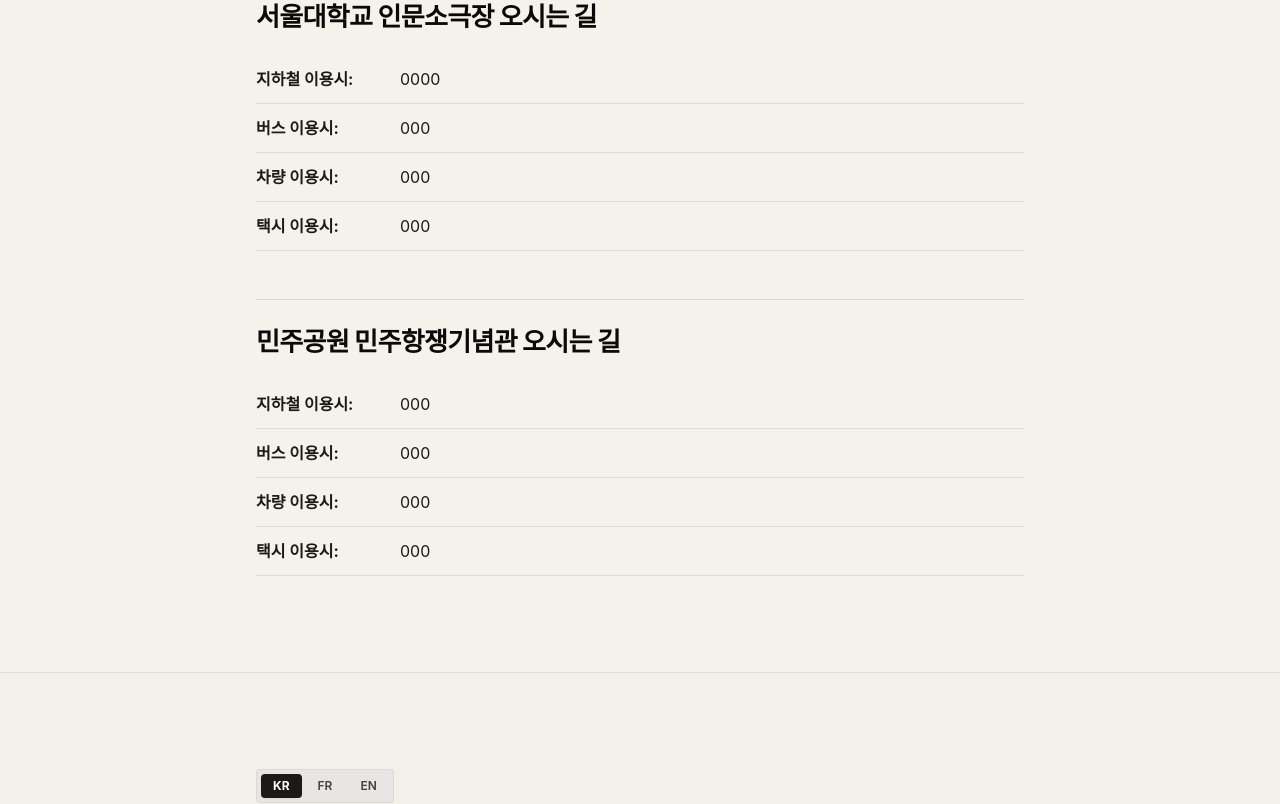
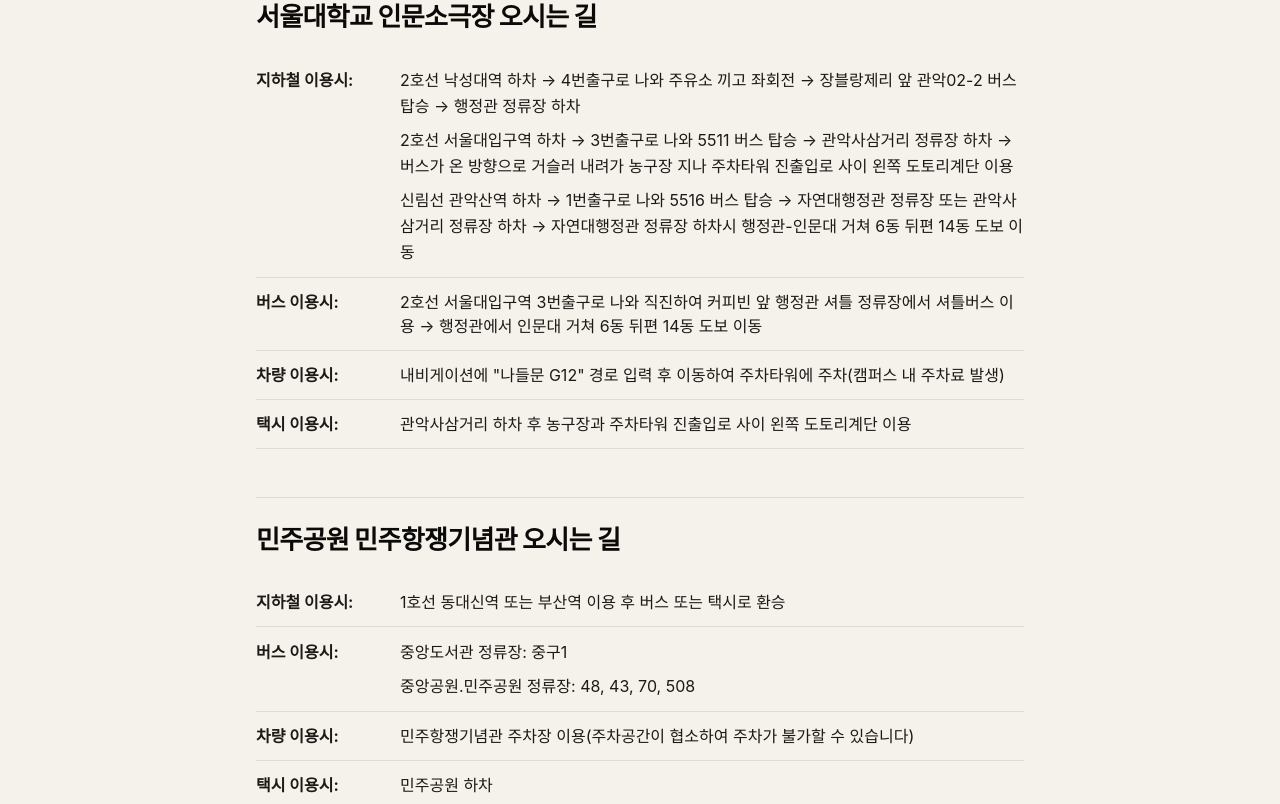
Before and after one commit to laurent721/lesvillescoulantes, a React (Vite) app: page / in a window 1280 px wide. Shown: the part 3140-3944 px from the top of the page. Built offline with nearby package versions, Linux system fonts and the light colour scheme; a web font is replaced by a local one.

Commit message:
feat: update venue directions and display
Add detailed transportation information for venues and improve rendering logic to support line breaks in direction details.

```diff
--- a/src/App.tsx
+++ b/src/App.tsx
@@ -18,7 +18,7 @@
 import { generateStandaloneHtml } from './utils/standaloneHtmlGenerator';
 import { SlidersHorizontal, QrCode, Download } from 'lucide-react';
 
-const STORAGE_KEY = 'theatrical_program_content_v22';
+const STORAGE_KEY = 'theatrical_program_content_v25';
 const FONT_STORAGE_KEY = 'theatrical_program_fontsize_v1';
 
 export default function App() {
--- a/src/components/SectionDirections.tsx
+++ b/src/components/SectionDirections.tsx
@@ -16,6 +16,22 @@
     lg: 'text-base sm:text-[17px]',
     xl: 'text-[17px] sm:text-lg'
   }[fontSize];
+
+  const renderDetail = (text: string) => {
+    const lines = text.split(/<br\s*\/?>|\n/).map((l) => l.trim()).filter(Boolean);
+    if (lines.length <= 1) {
+      return <span className="text-stone-850 break-all flex-1">{text}</span>;
+    }
+    return (
+      <div className="flex-1 space-y-2">
+        {lines.map((line, idx) => (
+          <p key={idx} className="text-stone-850 break-all leading-relaxed">
+            {line}
+          </p>
+        ))}
+      </div>
+    );
+  };
 
   return (
     <section id="directions" className="bg-[#F5F2EB] text-stone-900 py-16 sm:py-24 px-5 sm:px-8 border-b border-stone-300/60">
@@ -39,25 +55,25 @@
                 {venue.subway && (
                   <div className={`py-3 flex flex-col sm:flex-row sm:items-baseline gap-1 sm:gap-4 ${bodyTextClass}`}>
                     <span className="font-bold text-stone-900 w-32 shrink-0">지하철 이용시:</span>
-                    <span className="text-stone-850 break-all flex-1">{venue.subway}</span>
+                    {renderDetail(venue.subway)}
                   </div>
                 )}
                 {venue.bus && (
                   <div className={`py-3 flex flex-col sm:flex-row sm:items-baseline gap-1 sm:gap-4 ${bodyTextClass}`}>
                     <span className="font-bold text-stone-900 w-32 shrink-0">버스 이용시:</span>
-                    <span className="text-stone-850 break-all flex-1">{venue.bus}</span>
+                    {renderDetail(venue.bus)}
                   </div>
                 )}
                 {venue.car && (
                   <div className={`py-3 flex flex-col sm:flex-row sm:items-baseline gap-1 sm:gap-4 ${bodyTextClass}`}>
                     <span className="font-bold text-stone-900 w-32 shrink-0">차량 이용시:</span>
-                    <span className="text-stone-850 break-all flex-1">{venue.car}</span>
+                    {renderDetail(venue.car)}
                   </div>
                 )}
                 {venue.taxi && (
                   <div className={`py-3 flex flex-col sm:flex-row sm:items-baseline gap-1 sm:gap-4 ${bodyTextClass}`}>
                     <span className="font-bold text-stone-900 w-32 shrink-0">택시 이용시:</span>
-                    <span className="text-stone-850 break-all flex-1">{venue.taxi}</span>
+                    {renderDetail(venue.taxi)}
                   </div>
                 )}
               </div>
--- a/src/data/defaultContent.ts
+++ b/src/data/defaultContent.ts
@@ -34,7 +34,7 @@
     firstGroupTime: '개막시간: 19시(서울) 15시(부산)',
     secondGroupLabel: '서울(27일 28일 29일)',
     secondGroupTime: '개막시간: 13시부터(예약제)',
-    noticeBox: '퍼포먼스 2는 모두가 함께 만드는 순서입니다. 퍼포먼스의 원활한 진행을 위해 관객 여러분께서는 뜨개실을 지참해 주세요. 뜨개실은 대바늘용으로, 길면 길수록 좋습니다.',
+    noticeBox: '퍼포먼스 2는 모두가 함께 만드는 순서입니다. 퍼포먼스의 원활한 진행을 위해 관객 여러분께서는 뜨개실을 지참해 주세요. 뜨개실은 대바늘용으로, 어떤 색이든 상관 없이 길면 길수록 좋습니다.',
     items: [
       {
         title: '퍼포먼스 1 — 얼음땡',
@@ -58,17 +58,17 @@
     venues: [
       {
         title: '서울대학교 인문소극장 오시는 길',
-        subway: '0000',
-        bus: '000',
-        car: '000',
-        taxi: '000'
+        subway: '2호선 낙성대역 하차 → 4번출구로 나와 주유소 끼고 좌회전 → 장블랑제리 앞 관악02-2 버스 탑승 → 행정관 정류장 하차 <br> 2호선 서울대입구역 하차 → 3번출구로 나와 5511 버스 탑승 → 관악사삼거리 정류장 하차 → 버스가 온 방향으로 거슬러 내려가 농구장 지나 주차타워 진출입로 사이 왼쪽 도토리계단 이용 <br> 신림선 관악산역 하차 → 1번출구로 나와 5516 버스 탑승 → 자연대행정관 정류장 또는 관악사삼거리 정류장 하차 → 자연대행정관 정류장 하차시 행정관-인문대 거쳐 6동 뒤편 14동 도보 이동',
+        bus: '2호선 서울대입구역 3번출구로 나와 직진하여 커피빈 앞 행정관 셔틀 정류장에서 셔틀버스 이용 → 행정관에서 인문대 거쳐 6동 뒤편 14동 도보 이동',
+        car: '내비게이션에 "나들문 G12" 경로 입력 후 이동하여 주차타워에 주차(캠퍼스 내 주차료 발생)',
+        taxi: '관악사삼거리 하차 후 농구장과 주차타워 진출입로 사이 왼쪽 도토리계단 이용'
       },
       {
         title: '민주공원 민주항쟁기념관 오시는 길',
-        subway: '000',
-        bus: '000',
-        car: '000',
-        taxi: '000'
+        subway: '1호선 동대신역 또는 부산역 이용 후 버스 또는 택시로 환승',
+        bus: '중앙도서관 정류장: 중구1 <br> 중앙공원.민주공원 정류장: 48, 43, 70, 508',
+        car: '민주항쟁기념관 주차장 이용(주차공간이 협소하여 주차가 불가할 수 있습니다)',
+        taxi: '민주공원 하차'
       }
     ]
   },
@@ -90,9 +90,11 @@
         authorName: 'Ahn Geon-woo',
         heading: 'Ressentir le même espace aux côtés de présences désormais disparues',
         paragraphs: [
-          'Nous croyons que le théâtre doit toujours demeurer un espace de résistance face à la vitesse du monde contemporain. Dans une société où tout s’efface et se remplace à un rythme effréné, nous avançons sans même avoir le temps de nous demander ce que nous perdons en chemin. Cette création est née du désir d’accueillir sur la scène, telle une humble écuelle, les voix de ceux qui habitaient des lieux sans nom, effacés des cartes par cette gigantesque accélération.',
-          'Porter une œuvre sur scène ne se résume pas à mettre en images un texte imprimé. C’est tisser une mémoire commune où résonnent la respiration de l’acteur, la texture des décors, l’obscurité des lumières et la densité des silences partagés avec le public. Pour cette production, nous avons délibérément écarté tout artifice ou ornement superflu afin de nous consacrer à la sincérité du verbe et à la résonance essentielle du texte.',
-          'Nous espérons que le public présent ce soir pourra, le temps de cette représentation, déposer le bruit du quotidien. Puisse cet instant suspendu dans la salle entrouvrir avec douceur la porte d’un souvenir précieux enfoui au plus profond de chacun d’entre vous.'
+          'Dans chaque espace, il existe des traces laissées par les êtres du passé. Ces traces s’accumulent pendant longtemps et finissent par former l’histoire d’un lieu. Il existe plusieurs manières d’enregistrer et de consulter cette histoire. Il y a aussi, forcément, des histoires qui ne peuvent pas être mises en mots.',
+          'Le geste en est un exemple. Un geste enregistré par l’écriture ressemble à un poème secret : il ne peut pas montrer entièrement la forme réelle du geste. Mais c’est justement dans ce caractère imprécis que se trouvent des contextes cachés, restés au-delà de ce qui a été écrit. À travers notre recherche sur Park Jong-cheol et sur le mouvement de démocratisation de 1987, nous avons essayé de suivre l’histoire des gestes qui apparaissent dans différents documents écrits. Les gestes étaient très divers dans les archives, comme ils le sont dans la réalité : gestes de cri, de dénonciation, de silence, de fuite, gestes de lancer, de frapper, de demander pardon, de se repentir, de protester, de tomber, et beaucoup d’autres encore. Parmi tous ces gestes qui composent l’histoire, nous avons décidé d’essayer de sentir et d’expérimenter l’histoire à travers le corps comme matière et le geste comme action.',
+          'Et il existe une ville dans laquelle tous ces gestes ont autrefois circulé et débordé. Au moment où les gestes exprimant le désir de démocratie formaient un nouveau paysage urbain, les citoyens sont eux-mêmes sortis dans les rues. Ils ont fait de leurs corps des gestes et ont crié pour la justice au milieu d’une époque où les bouches étaient fermées et les yeux couverts. La ville est alors devenue, volontairement, une scène où les gestes pouvaient se déployer.',
+          'C’est la même ville, mais aujourd’hui elle nous apparaît autrement. Les jeunes qui étaient descendus dans la rue ont maintenant des corps d’âge moyen. Certains de ces corps ont sans doute déjà disparu. Pourtant, nous savons que les cris et les tensions de cette époque font encore partie de la ville. Maintenant que les êtres du passé s’éloignent peu à peu avec le mouvement du temps, quel sens peut avoir une tentative de sentir les contextes du passé avec un corps jeune ? Qu’est-ce que nous pouvons rencontrer à ce point de contact ?',
+          'Comme dans la ville de cette époque, personne ne sait ce qui se trouvera à la fin de cette performance, créée ensemble par les corps de tous les performeurs présents dans un même espace. Pour cette raison, l’expérience vécue par chaque corps sera également différente. Pendant que plusieurs performances émergent en même temps, nous attendons de voir de quelle manière nos corps pourront entrer en contact avec les contextes du passé.'
         ],
         closing: ''
       },
@@ -101,9 +103,11 @@
         authorName: 'Geonwoo Ahn',
         heading: 'Sensing the Shared Space Alongside What Has Now Vanished',
         paragraphs: [
-          'We believe that the theater must always remain a sanctuary that resists the relentless speed of contemporary life. In a modern society where everything is swiftly erased and replaced, we rush forward without even the breathing room to ask what we might be leaving behind. This performance began with the desire to gather onto the stage, like an intimate vessel, the voices of nameless places and forgotten souls swept away from the map by immense speed.',
-          'Bringing a theatrical performance to the stage is never merely about visualizing a printed script. It is an act of constructing collective memory, breathing together with the audience through the performer’s breath, the texture of the stage, the deep shadows, and shared silence. For this production, we consciously stripped away ornate decor and excessive spectacle to focus squarely on the honest language of the performer and the organic resonance of the text.',
-          'We hope that all of you visiting the theater today may momentarily set aside the clamor of everyday life. May this quiet hour shared in the dark auditorium gently knock on the door of memories long kept within your hearts, serving as a time of warm and genuine hospitality.'
+          'In every space, there are traces left by people from the past. These traces build up over a long period of time and eventually form the history of a place. There are many different ways to record and look into history. There are also histories that, inevitably, could not be recorded in written words.',
+          'Gestures are one example. A gesture recorded in writing is like a secret poem. It cannot fully reveal the complete form of the gesture, but rather, within this unclear quality, there are hidden contexts that remain beyond the written record. Through our research on Park Jong-cheol and the democratization movement of 1987, we traced the history of gestures that could be found in various written documents. The gestures were diverse in written records, just as they were in reality. Gestures of crying out, gestures of condemnation, gestures of silence, gestures of running away, gestures of throwing, gestures of hitting, gestures of atonement, gestures of repentance, gestures of questioning, gestures of falling, and countless other gestures. Among the many gestures that make up history, we decided to try to sense and experience history through the body as material and gesture as performance.',
+          'And there was a city in which all of these gestures moved and overflowed. As gestures of desire for democracy formed a new landscape of the city, citizens themselves came out into the streets and performed their gestures, crying out for justice in the middle of an era in which mouths were blocked and eyes were covered. The city willingly became a stage where gestures could unfold.',
+          'It is the same city, but the city of today comes to us in a different form from that time. The young people who went out into the streets have now become middle-aged bodies. Some bodies may have already passed away. Still, we know that the cries and tensions of that period continue to form part of the city. Now, as people from the past gradually move away with the flow of time, what kind of meaning can there be in trying to sense the context of the past through a young body? What can we encounter at that point of contact?',
+          'As in the city of that time, no one knows what will be found at the end of this performance, which is created together by the bodies of all performers existing in the same space. Because of this, the experience that each body goes through will also be different. As multiple performances emerge at the same time, we look forward to seeing how our bodies may come into contact with the contexts of the past.'
         ],
         closing: ''
       }
@@ -127,24 +131,30 @@
       fr: {
         authorTitle: '',
         authorName: 'Jang Min-young',
-        heading: 'Face au même espace aux côtés de présences désormais disparues',
+        heading: 'Mots de Dramaturgue',
         subheading: '',
         paragraphs: [
-          'Une ville n’est pas un simple ensemble d’édifices et d’infrastructures matérielles. C’est une strate temporelle colossale où se déposent les trajectoires, les blessures et les désirs des innombrables âmes qui l’ont arpentée. Tout en abordant la tragédie contemporaine de la perte des lieux, cette réflexion maintient un regard rigoureux qui refuse la complaisance nostalgique. L’espace de disparition devient ainsi le lieu paradoxal où s’énonce la vérité enfouie.',
-          'Le déploiement des archives et des temporalités dans cette œuvre relève d’une transmission vivante de la mémoire. Bien que les témoignages oraux et les fragments historiques paraissent discontinus, ils recèlent la texture intime de l’existence que la raison pure ne saurait saisir. Le texte capte la chaleur émotionnelle née de la friction entre effacement et remémoration, plaçant le spectateur devant une interrogation éthique : pour qui nous souvenons-nous ?',
-          'L’esthétique scénique éclaire ce qui persiste lorsque la matière vient à manquer. Les silences habités et la rigueur de la parole résonnent avec la mémoire intime de chaque spectateur. À l’instar d’un brin d’herbe fragile poussant entre les fissures des décombres, nous assistons à la possibilité inébranlable d’une solidarité qui survit à la disparition.'
+          'Ça bouge.',
+          'Toutes les choses qui existent réellement dans notre temps bougent, sans distinction de nature. Rien ne reste fixé pour toujours sur une seule coordonnée, sans aucun changement. Même au moment où j’écris ce texte, mes doigts bougent chacun d’une manière différente, une autre mélodie passe à chaque instant sur le moniteur secondaire au bord de mon champ de vision, et le paysage derrière la fenêtre tremble dans toutes les directions.',
+          'Ces mouvements ont une direction. Parfois, l’interprétation de cette direction change selon l’endroit où se trouve l’observateur. Pourtant, que nous en soyons conscients ou non, le corps et l’esprit en mouvement ont changé et sont arrivés jusqu’à aujourd’hui. En 2026, les gestes ordinaires des jeunes qui font défiler un écran, tiennent la poignée du métro et marchent d’un pas familier se superposent aux gestes brusques d’un jeune homme arrêté et emmené un jour de 1987. Ils forment ainsi une continuité ironique de Cross-sectional Slicing. Le 14 janvier 1987, l’eau mouvante de la mer de Busan, où Park Jong-cheol est né et a grandi, et l’eau stagnante de la salle d’interrogatoire de Namyeong-dong se sont superposées, dans les quatre dimensions, comme une seule coupe. Ses gestes se sont arrêtés. Il n’a pas pu ressortir avec le même mouvement, et pour lui, il n’y a plus eu de temps après cela.',
+          '일기일회(一期一会),',
+          'Cette célèbre phrase de la cérémonie du thé, « ce moment ne reviendra jamais », demande peut-être une réflexion fondamentale sur le temps, l’espace et le corps tels que nous les pensons. Cette œuvre présentée par le collectif Noroojumping relie deux espaces, Seoul, capitale de la République de Corée, et Busan, ville natale de Park Jong-cheol, à travers le « geste ». Le geste, comme mouvement difficile à définir, présente cet espace vide à ceux qui sont à la fois spectateurs et observateurs, et ouvre ainsi une possibilité d’interprétation. La performance apparaîtra sur la base d’un instant, comme une seule respiration, puis elle passera dans le passé. Mais votre propre corps, qui témoigne de ce mouvement, se trouve lui aussi sur la coordonnée du présent. Au moment où le souffle du performeur rencontre l’inspiration du spectateur, cette mémoire sera rejouée dans le corps et posera une question.',
+          'En 2026, vers où allons-nous, nous-mêmes et notre société ? Le présent qui semble séparé de 1987 est en réalité un temps qui n’a jamais cessé, accompagné sans interruption par les gestes humains. Ainsi, se souvenir de l’histoire et commémorer ne signifie pas seulement faire un calcul dans la tête, mais former une mémoire à travers le corps qui respire et bouge ici et maintenant. Les différentes performances présentées ici reçoivent aujourd’hui, par des corps vivants présents ici, l’année 1987 qui s’était arrêtée. Lorsque nous sentirons de nouveau ce temps immobile, nos corps pourront enfin commencer à se diriger vers la prochaine coordonnée.'
         ],
         closing: ''
       },
       en: {
         authorTitle: '',
         authorName: 'Minyoung Jang',
-        heading: 'Facing the Shared Space Alongside Vanished Presences',
+        heading: 'Words of Dramaturgue',
         subheading: '',
         paragraphs: [
-          'A city is never merely a physical accumulation of architectural structures. It is a vast stratum of time where the trajectories, wounds, and longings of countless lives have settled in layers. While addressing the universal tragedy of urban dispossession, this work maintains a disciplined gaze that refuses to retreat into mere nostalgia. Sites on the brink of demolition become paradoxically liberating arenas where repressed truths find utterance.',
-          'The trajectories of time and archival material in this work perform the essential transmission of generational memory. Though oral testimonies and documents are fragmented, they preserve the visceral grain of lived life that rational calculation fails to capture. The text illuminates the emotional friction where erasure and remembrance collide, prompting audience members to confront an urgent ethical question: for whom do we remember?',
-          'The poetics of time unfolding on stage illuminate enduring values that surface precisely in the absence of tangible matter. The profound silences and deliberate prose will resonate with the personal memories stored within each spectator. Like fragile blades of grass emerging between crumbling bricks, we witness the resilient possibility of solidarity surviving through and beyond disappearance.'
+          'It moves.',
+          'Everything that exists and lives within our time moves, regardless of its kind. This is because nothing stays fixed forever at one coordinate without change. Even at the moment of writing this text, each finger moves in a different way, a different melody flows every moment from the secondary monitor at the edge of my vision, and the scenery outside the window shakes in many directions.',
+          'These movements have directions. Sometimes, the interpretation of that direction changes depending on where the observer stands. But whether we are conscious of it or not, the moving body and mind have changed and arrived at today. In 2026, the ordinary gestures of young people who scroll screens, hold subway handles, and walk along familiar streets overlap with the rough gestures of a young man who was arrested and taken away on one day in 1987. Together, they form an ironic continuity of Cross-sectional Slicing. On January 14, 1987, the flowing water of the sea in Busan, where Park Jong-cheol was born and raised, and the still water in the interrogation room of Namyeong-dong were layered into one section in four-dimensional space. His gestures stopped. He could not walk out again with the same movement, and no more time existed for him.',
+          '일기일회(一期一会),',
+          'This famous expression from the tea ceremony, “this moment will never return,” may perhaps ask us to think fundamentally about time, space, and the body. This work presented by Collective NorooJumping connects two spaces, Seoul, the capital of the Republic of Korea, and Busan, the hometown of Park Jong-cheol, through “gesture.” Gesture, as an unclear kind of movement, presents its empty space to those who are both audience and observer, and opens a gap for interpretation. The performance will happen based on a moment, like a single breath, and then pass into the past. But your own body, which witnesses this movement, is also standing on the coordinate of the present. At the moment when the breath of the performer meets the audience’s inhalation, that memory will be played again inside the body and will raise a question.',
+          'In 2026, where are we moving, and where is our society moving? The present, which seems to exist as if it were separated from 1987, is in fact a time that has continued without a single break together with the continuous gestures of human beings. Therefore, remembering history and commemorating it do not mean only a calculation inside the mind. They mean forming memory through the body that is breathing and moving here and now. The different performances in this place receive the year 1987, which once stopped, through living bodies of the present, here and now. When we sense that stopped time again, our bodies may finally begin to move toward the next coordinate.'
         ],
         closing: ''
       }
```
Also changed, not shown: src/utils/standaloneHtmlGenerator.ts (+32 -4 lines).
